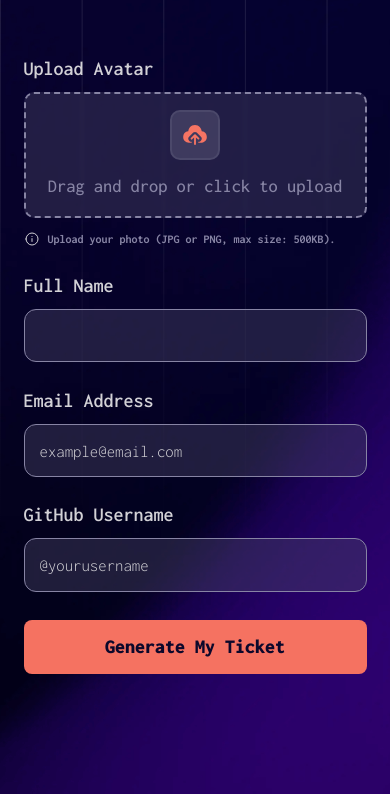
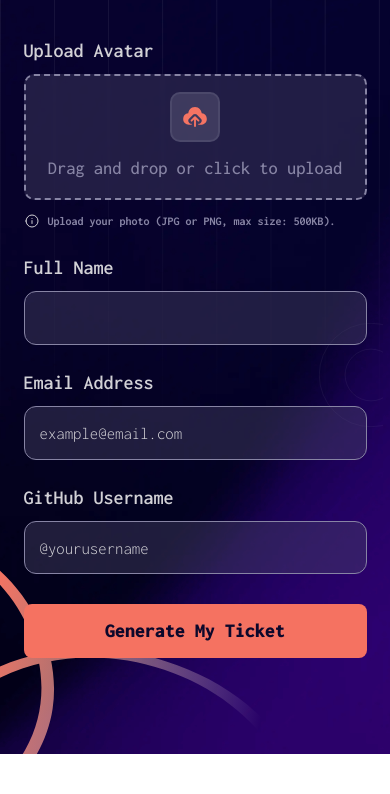
Before and after one commit to Kasp96/Conference-ticket-generator, a plain HTML site: page index.html in a window 390 px wide. Shown: the part 238-1032 px from the top of the page. After the commit the page ends 992 px from the top, so only its background shows below. Drawn offline with nearby package versions, Linux system fonts and the light colour scheme.

Commit message:
Add pattern images to mobile design

```diff
--- a/index.html
+++ b/index.html
@@ -1,6 +1,5 @@
 <!DOCTYPE html>
 <html lang="en">
-
 <head>
     <meta charset="UTF-8">
     <meta name="viewport" content="width=device-width, initial-scale=1.0">
@@ -13,8 +12,10 @@
 <link rel="stylesheet" href="../dist/css/base/styles-min.css">
 </head>
 
-<body>
-    <div class="container d-flex flex-column align-items-center">
+<body class="position-relative">
+    <div class="patterns-top position-absolute w-100 h-100 z-n1 overflow-hidden"></div>
+    <div class="container position-relative d-flex flex-column align-items-center overflow-hidden">
+        <div class="patterns-bottom position-absolute overflow-hidden  z-n1"></div>
         <header class="app-header d-flex flex-column align-items-center text-center">
             <div class="app-name-container d-flex align-items-center gap-3">
                 <img class="conf-logo" src="/dist/images/logo-mark.svg" alt="conference logo">
@@ -22,10 +23,12 @@
             </div>
         </header>
         <main>
-            <div class="container-xl d-flex flex-column align-items-center mx-auto m-0 p-0">
+            <div class="container-xl d-flex flex-column align-items-center mx-auto m-0
+">
     <h1 class="conf-heading text-center">Your Journey to Coding Conf 2025 Starts Here!</h1>
     <p class="conf-text mt-3 text-center">Secure your spot at next year's biggest coding conference.</p>
-    <div class="app-body d-flex flex-column ">
+    <div class="app-body position-relative d-flex flex-column overflow-hidden">
+        <div class="patterns-mid position-absolute overflow-hidden z-n1"></div>
         <div class="upload-box d-flex flex-column">
             <label class="label" for="file-input">Upload Avatar</label>
             <div class="upload-box-content d-flex flex-column align-items-center position-relative">
--- a/src/sass/components/_app-body.scss
+++ b/src/sass/components/_app-body.scss
@@ -1,5 +1,6 @@
 .container-xl {
 	.conf-heading {
+		padding-top: 2.25rem;
 		margin-bottom: 0.15rem;
 		padding-inline: 0.5rem;
 		font-size: 1.85rem;
@@ -8,16 +9,26 @@
 	}
 	.conf-text {
 		margin-bottom: 1rem;
+
 		font-size: 1.25rem;
 		color: var(--clr-neutral-300);
 		line-height: 25px;
 	}
 	.app-body {
 		padding-inline: 1rem;
-		margin-top: 1.15rem;
+		margin-bottom: 6rem;
 		width: 375px;
 		max-width: 375px;
 
+		.patterns-mid {
+			background-image: url('/dist/images/pattern-circle.svg');
+			background-size: cover;
+			background-repeat: no-repeat;
+			top: 48%;
+			right: -2.5rem;
+			width: 6.5rem;
+			height: 6.5rem;
+		}
 
 		.label {
 			margin-top: 1.45rem;
@@ -119,7 +130,7 @@
 			font-weight: 300;
 		}
 		.generate-btn {
-			margin-top: 1.75rem;
+			margin-top: 1.85rem;
 			padding: 12px;
 			background-color: var(--clr-orange-500);
 			font-size: 1.25rem;
@@ -138,5 +149,3 @@
 		}
 	}
 }
-
-// dokonczyc inputa i te style w tickecie dla headingow sa identyczne
--- a/src/sass/components/_header.scss
+++ b/src/sass/components/_header.scss
@@ -1,7 +1,6 @@
 .app-header {
+	margin-top: 2rem;
 	.app-name-container {
-		margin-bottom: 2.25rem;
-
 		.conf-logo {
 			width: 1.5rem;
 		}
@@ -11,5 +10,4 @@
 			color: var(--clr-white);
 		}
 	}
-
 }
--- a/src/sass/components/_main.scss
+++ b/src/sass/components/_main.scss
@@ -1,11 +1,48 @@
 body {
 	background-image: url('/dist/images/background-mobile.png');
 	background-size: cover;
+
 }
 
+.patterns-top::before,
+.patterns-top::after {
+	position: absolute;
+	content: '';
+}
+
+.patterns-top::before {
+	top: -2rem;
+	left: -1.25rem;
+	width: 7rem;
+	height: 7rem;
+	background-image: url('/dist/images/pattern-circle.svg');
+	background-position: top left;
+	background-size: cover;
+}
+.patterns-top::after {
+	top: 1.5rem;
+	right: 0rem;
+	width: 7rem;
+	height: 5rem;
+	background-image: url('/dist/images/pattern-squiggly-line-top.svg');
+	background-position: top right;
+	background-repeat: no-repeat;
+	background-size: contain;
+}
 .container {
 	background-image: url('/dist/images/pattern-lines.svg');
 	background-size: cover;
+	background-size: 250% 90%;
 	background-repeat: no-repeat;
-	padding: 1.95rem 0 7.5rem 0;
+	padding: 0;
+
+	.patterns-bottom {
+		background-image: url('/dist/images/pattern-squiggly-line-bottom.svg');
+		background-size: contain;
+		background-repeat: no-repeat;
+		bottom: -7rem;
+		left: 0;
+		width: 19rem;
+		height: 19rem;
+	}
 }
```
Also changed, not shown: dist/css/base/styles-min.css, src/js/ticket-generator.js (deleted), 2 other files.
